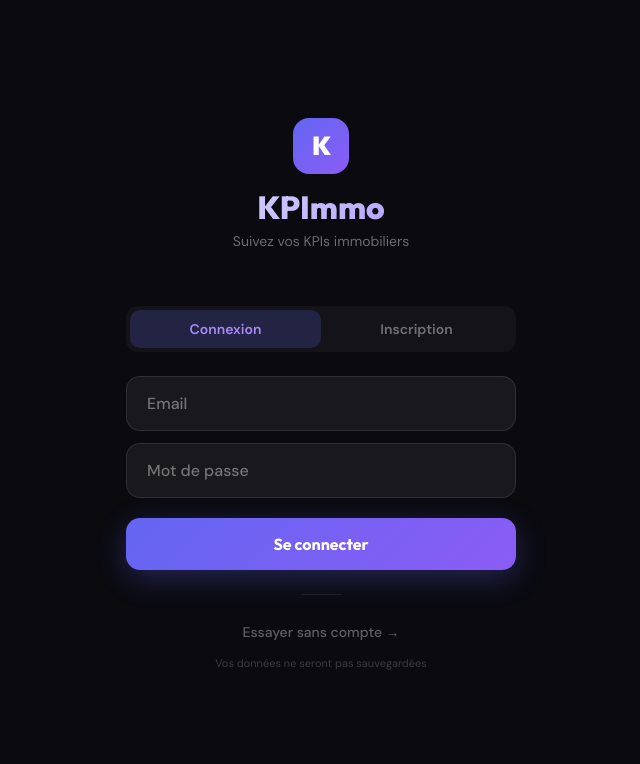
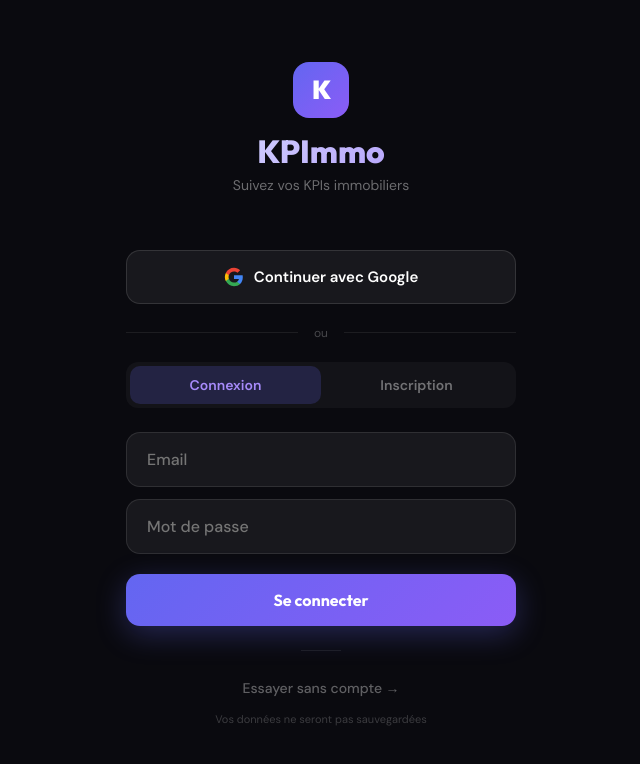
Before and after one commit to RomainChollet69/kpimmo, a React (Vite) app: page / in a window 1280 px wide. Shown: the top 764 px of the page, without its empty margins (319-959 px from the left). Built offline with nearby package versions, Linux system fonts and the light colour scheme.

Commit message:
🔐 Google Auth + avatar initiale + fix streak

```diff
--- a/src/App.jsx
+++ b/src/App.jsx
@@ -195,6 +195,15 @@ function Auth({ onGuest, guestData }) {
     setLoading(false);
   };
 
+  const handleGoogle = async () => {
+    setLoading(true); setError(null);
+    const { error } = await supabase.auth.signInWithOAuth({
+      provider: "google",
+      options: { redirectTo: "https://kpimmo.io" }
+    });
+    if (error) { setError(error.message); setLoading(false); }
+  };
+
   return (
     <div style={{ minHeight: "100vh", background: "#0a0a0f", color: "#fff", fontFamily: "'DM Sans', sans-serif", padding: "0 20px", display: "flex", flexDirection: "column", width: "100%", maxWidth: 430, margin: "0 auto", justifyContent: "center" }}>
       <link href={FONTS} rel="stylesheet" />
@@ -207,6 +216,19 @@ function Auth({ onGuest, guestData }) {
       </div>
 
       <div style={{ animation: "fadeIn 0.5s 0.1s both" }}>
+        {/* Google button */}
+        <button onClick={handleGoogle} disabled={loading} style={{ width: "100%", padding: 16, borderRadius: 14, border: "1px solid rgba(255,255,255,0.12)", background: "rgba(255,255,255,0.06)", color: "#fff", fontSize: 15, fontWeight: 600, cursor: "pointer", fontFamily: "'DM Sans'", display: "flex", alignItems: "center", justifyContent: "center", gap: 10, marginBottom: 20 }}>
+          <svg width="20" height="20" viewBox="0 0 24 24"><path d="M22.56 12.25c0-.78-.07-1.53-.2-2.25H12v4.26h5.92a5.06 5.06 0 0 1-2.2 3.32v2.77h3.57c2.08-1.92 3.28-4.74 3.28-8.1z" fill="#4285F4"/><path d="M12 23c2.97 0 5.46-.98 7.28-2.66l-3.57-2.77c-.98.66-2.23 1.06-3.71 1.06-2.86 0-5.29-1.93-6.16-4.53H2.18v2.84C3.99 20.53 7.7 23 12 23z" fill="#34A853"/><path d="M5.84 14.09c-.22-.66-.35-1.36-.35-2.09s.13-1.43.35-2.09V7.07H2.18C1.43 8.55 1 10.22 1 12s.43 3.45 1.18 4.93l2.85-2.22.81-.62z" fill="#FBBC05"/><path d="M12 5.38c1.62 0 3.06.56 4.21 1.64l3.15-3.15C17.45 2.09 14.97 1 12 1 7.7 1 3.99 3.47 2.18 7.07l3.66 2.84c.87-2.6 3.3-4.53 6.16-4.53z" fill="#EA4335"/></svg>
+          Continuer avec Google
+        </button>
+
+        {/* Separator */}
+        <div style={{ display: "flex", alignItems: "center", gap: 16, marginBottom: 20 }}>
+          <div style={{ flex: 1, height: 1, background: "rgba(255,255,255,0.08)" }} />
+          <span style={{ fontSize: 12, color: "rgba(255,255,255,0.25)" }}>ou</span>
+          <div style={{ flex: 1, height: 1, background: "rgba(255,255,255,0.08)" }} />
+        </div>
+
         <div style={{ display: "flex", marginBottom: 24, background: "rgba(255,255,255,0.04)", borderRadius: 12, padding: 4 }}>
           <button onClick={() => { setMode("login"); setError(null); }} style={{ flex: 1, padding: "10px 0", borderRadius: 10, border: "none", background: mode === "login" ? "rgba(99,102,241,0.2)" : "transparent", color: mode === "login" ? "#a78bfa" : "rgba(255,255,255,0.4)", fontSize: 14, fontWeight: 600, cursor: "pointer", fontFamily: "'DM Sans'" }}>Connexion</button>
           <button onClick={() => { setMode("signup"); setError(null); }} style={{ flex: 1, padding: "10px 0", borderRadius: 10, border: "none", background: mode === "signup" ? "rgba(99,102,241,0.2)" : "transparent", color: mode === "signup" ? "#a78bfa" : "rgba(255,255,255,0.4)", fontSize: 14, fontWeight: 600, cursor: "pointer", fontFamily: "'DM Sans'" }}>Inscription</button>
@@ -726,8 +748,8 @@ export default function KPImmo() {
             </button>
           ) : (
             <div style={{ position: "relative" }}>
-              <button onClick={() => setShowAccount(p => !p)} style={{ width: 36, height: 36, borderRadius: 10, background: showAccount ? "rgba(99,102,241,0.15)" : "rgba(255,255,255,0.04)", border: "1px solid " + (showAccount ? "rgba(99,102,241,0.3)" : "rgba(255,255,255,0.08)"), cursor: "pointer", display: "flex", alignItems: "center", justifyContent: "center", color: showAccount ? "#a78bfa" : "rgba(255,255,255,0.4)" }}>
-                <svg width="18" height="18" viewBox="0 0 24 24" fill="none" stroke="currentColor" strokeWidth="1.8" strokeLinecap="round"><path d="M20 21v-2a4 4 0 0 0-4-4H8a4 4 0 0 0-4 4v2"/><circle cx="12" cy="7" r="4"/></svg>
+              <button onClick={() => setShowAccount(p => !p)} style={{ width: 36, height: 36, borderRadius: 18, background: showAccount ? "linear-gradient(135deg, #6366f1, #8b5cf6)" : "linear-gradient(135deg, #4f46e5, #7c3aed)", border: "2px solid " + (showAccount ? "#a78bfa" : "rgba(255,255,255,0.15)"), cursor: "pointer", display: "flex", alignItems: "center", justifyContent: "center", color: "#fff", fontSize: 14, fontWeight: 700, fontFamily: "'Outfit'", letterSpacing: -0.5, padding: 0 }}>
+                {(user?.email || "?")[0].toUpperCase()}
               </button>
               {showAccount && (
                 <>
```
